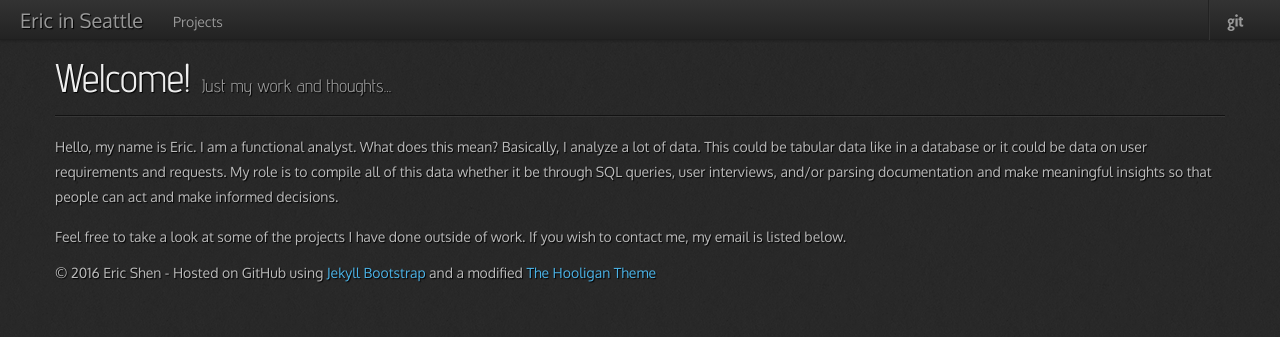
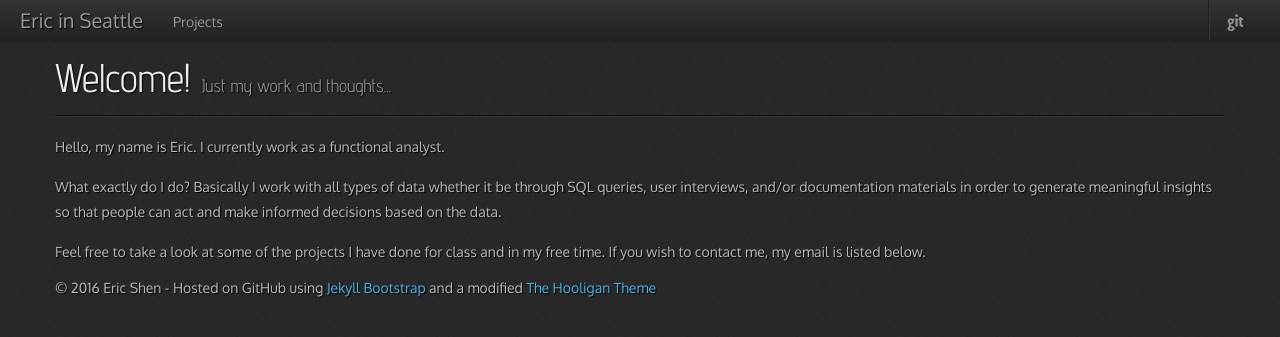
Before and after one commit to ericinseattle/ericinseattle.github.io, a Jekyll site: the page built from index.md, in a window 1280 px wide. Shown: the top 337 px of the page. Built offline with Jekyll 4.4.1, drawn with Linux system fonts in a browser that asks for light colours; nearby versions of some CDN libraries.

Commit message:
main page

```diff
--- a/index.md
+++ b/index.md
@@ -5,6 +5,8 @@ tagline: Just my work and thoughts...
 ---
 {% include JB/setup %}
 
-Hello, my name is Eric. I am a functional analyst. What does this mean? Basically, I analyze a lot of data. This could be tabular data like in a database or it could be data on user requirements and requests. My role is to compile all of this data whether it be through SQL queries, user interviews, and/or parsing documentation and make meaningful insights so that people can act and make informed decisions.
+Hello, my name is Eric. I currently work as a functional analyst.
 
-Feel free to take a look at some of the projects I have done outside of work. If you wish to contact me, my email is listed below.
+What exactly do I do? Basically I work with all types of data whether it be through SQL queries, user interviews, and/or documentation materials in order to generate meaningful insights so that people can act and make informed decisions based on the data.
+
+Feel free to take a look at some of the projects I have done for class and in my free time. If you wish to contact me, my email is listed below.
```
